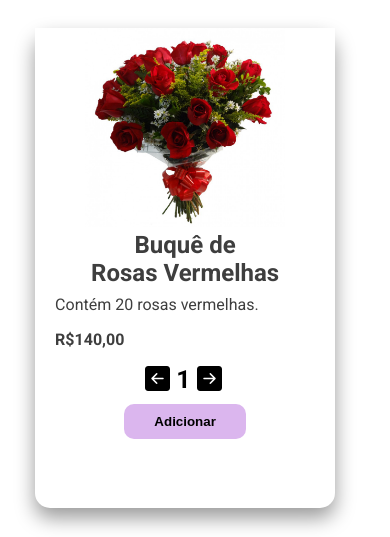
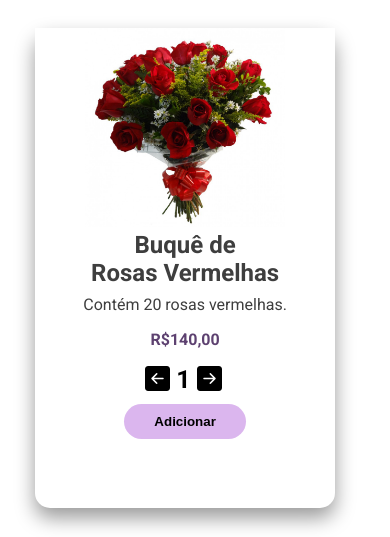
Before and after one commit to kamilarochapimentel/Projeto-Web1, a plain HTML site: page produtos2.html in a window 390 px wide. Shown: the part 563-1100 px from the top of the page. Drawn offline with nearby package versions, Linux system fonts and the light colour scheme.

Commit message:
melhorando responsividade da pagina produto

```diff
--- a/src/assets/styles/styles-produtos2.css
+++ b/src/assets/styles/styles-produtos2.css
@@ -165,7 +165,7 @@ header nav a li {
   }
 
   .card{
-      width: 300px;
+      width: 18.75rem;
       height: 440px;
       box-shadow: 0px 10px 20px rgba(0, 0, 0, 0.4);
       border-radius: 15px;
@@ -313,6 +313,7 @@ footer .footer-container a{
     margin-left: 1%;
 }
 
+
 /* RESPONSIVIDADE */
 
 @media screen and (max-width: 768px) {
@@ -396,6 +397,7 @@ header nav a {
     justify-content: center;
     margin-left: 9%;
     flex-direction: column;
+
   }
 
 .card{
@@ -405,6 +407,7 @@ header nav a {
     border-radius: 15px;
     margin-top: 50px;
     margin-bottom: 50px;
+
   }
 
 .card img{
@@ -415,6 +418,7 @@ header nav a {
 .card-texto{
     text-align: center;
     color:var(--color_gray3);
+
   }
 
 .card-texto span{
@@ -424,8 +428,8 @@ header nav a {
 
 #card-descricao{
     font-size: 16px;
-    text-align: justify;
     padding: 8px 20px;
+    text-align: center;
   }
 
 .card-valores{
@@ -435,20 +439,22 @@ header nav a {
 
 .card-preco{
     padding-bottom: 8px;
-    color: var(--color_green);
+    color: var(--color_lilas4);
     font-weight: bold;
+    text-align: center;
  }
 
 .botao{
     padding: 10px 30px;
     font-weight: bold;
-    border-radius: 10px;
-    color: var(--color_red);
+    border-radius: 2rem;
+    background-color: var(--color_lilas3);
+    color: var(--color_black);
     border: none;
   }
 
 .botao:hover{
-    background-color: var(--color_red);
+    background-color: var(--color_lilas);
     color: var(--color_white);
     cursor: pointer;
   }
```
Also changed, not shown: 1 other file.
